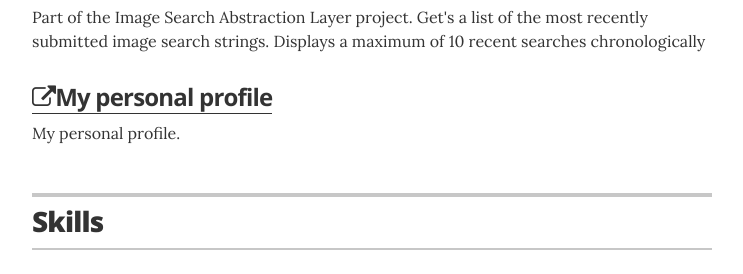
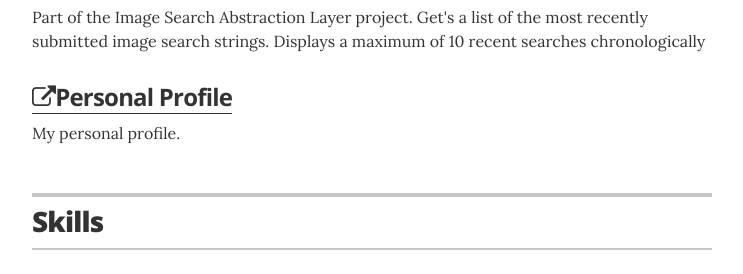
Before and after one commit to evanchime/resume, a Jekyll site: the page built from index.html, in a window 1280 px wide and 900 px high, scrolled down 2305 px. Shown: the part 180-454 px from the top of the window, without its empty margins (268-1011 px from the left). Built offline with Jekyll 4.4.1, drawn with Linux system fonts in a browser that asks for light colours.

```diff
--- a/_data/projects.yml
+++ b/_data/projects.yml
@@ -18,7 +18,7 @@
   description: Part of the Image Search Abstraction Layer project. Get's a list of the most recently submitted image search strings. Displays a maximum of 10 recent searches chronologically
 
 #My personal portfolio
-- project: My personal profile
+- project: Personal Profile
   #role: Co-Founder & Organizer
   #duration: 2007 &mdash; Present
   url: "http://evan.softgorithm.com"
```
